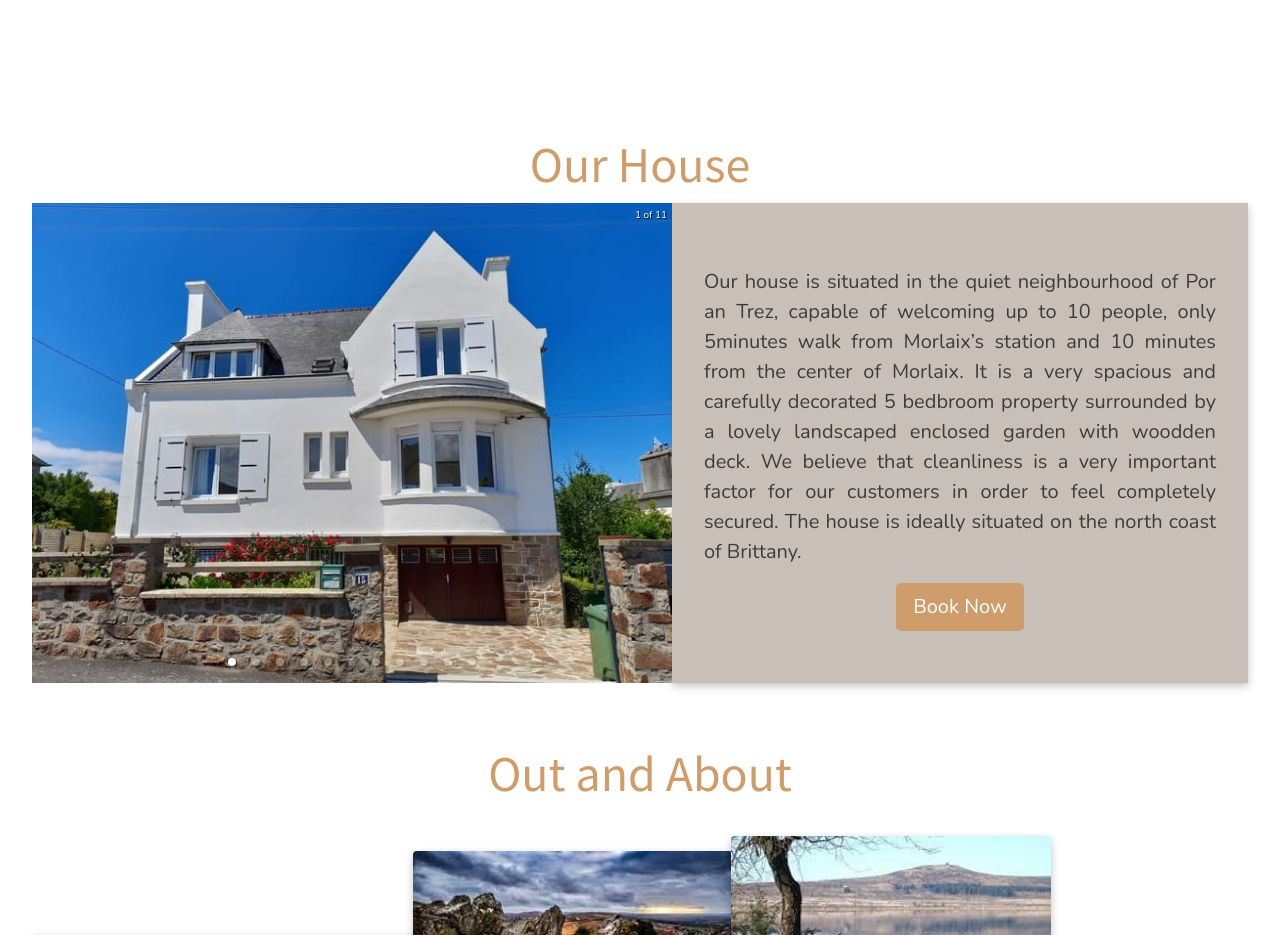
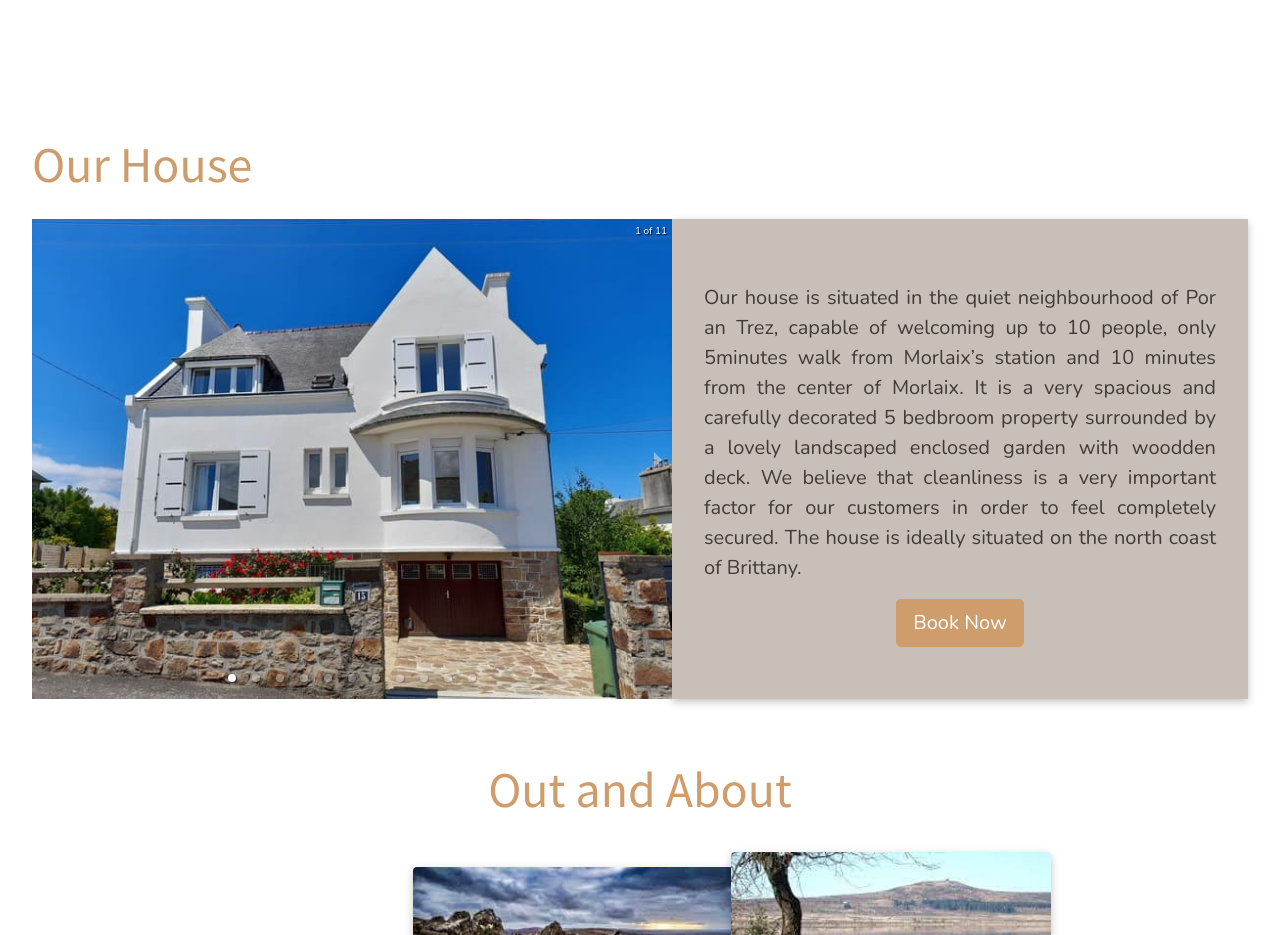
Before and after one commit to ChrisPoum/gitehannam, a React (Create React App) app: page / in a window 1280 px wide. Shown: the part 1280-2215 px from the top of the page. Built offline with nearby package versions, Linux system fonts and the light colour scheme.

Commit message:
moving room title in the front

```diff
--- a/src/pages/Home.jsx
+++ b/src/pages/Home.jsx
@@ -102,10 +102,9 @@ const Home = () => {
 					</Row>
 				</div>
 				<div className="rooms">
-					<h2 className="subtitle text-center">
+					<h2 className="subtitle mb-4">
 						{t("rooms")}
 					</h2>
-
 					<div className="d-inline-flex">
 						<div className="slider mx-0">
 							<RoomsSlider />
@@ -123,7 +122,6 @@ const Home = () => {
 							</p>
 						</div>
 					</div>
-
 				</div>
 				<div className="tourism">
 					<h2 className="subtitle text-center">
```
